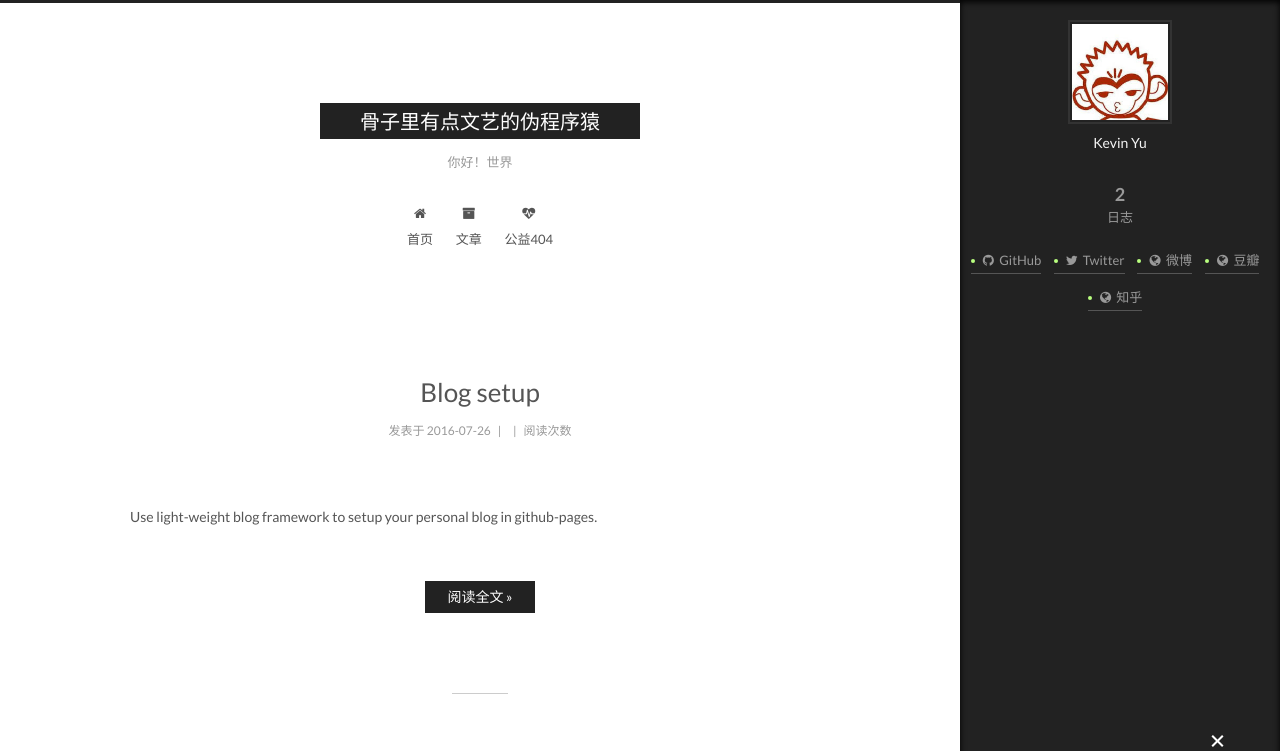
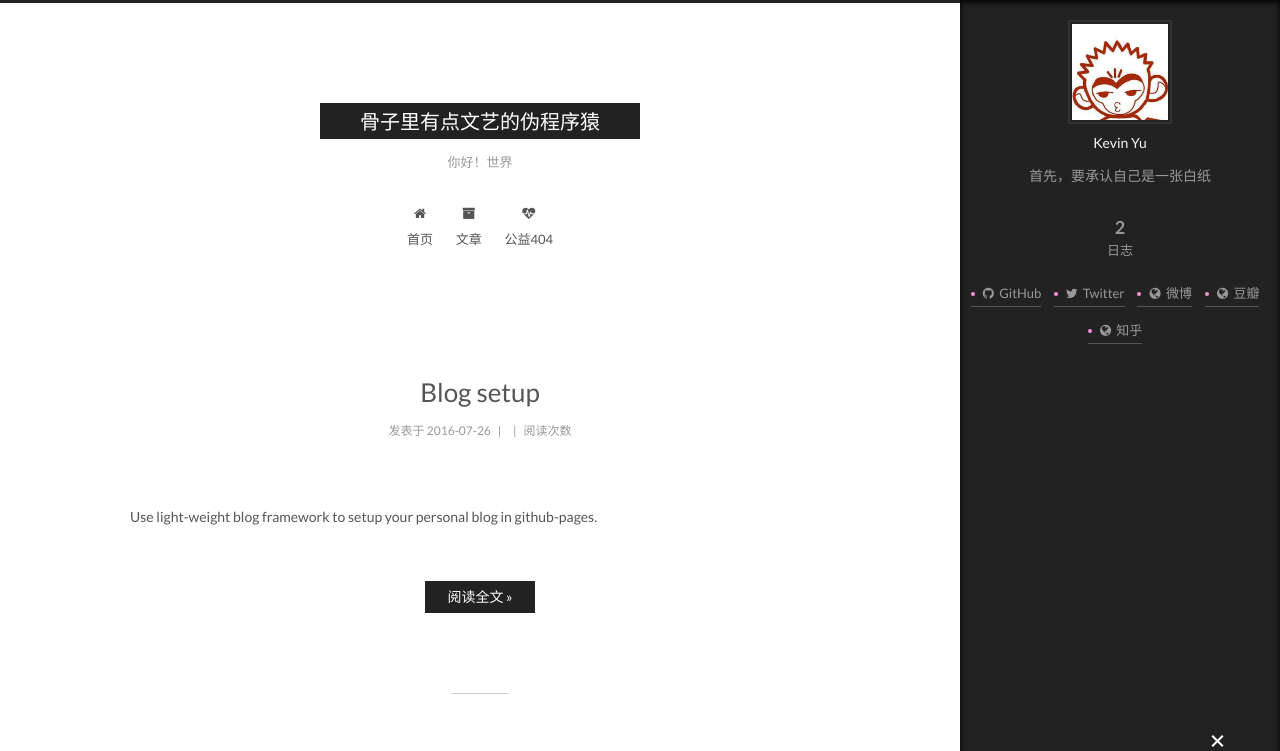
Before and after one commit to kevinngu/kevinngu.github.io, a plain HTML site: page index.html in a window 1280 px wide. Both pictures are taken after a click on the element 1217 px from the left and 742 px from the top of the page. Shown: the top 751 px of the page. Drawn offline with Linux system fonts and the light colour scheme; a script that the page names is missing.

Commit message:
Site updated: 2016-07-31 10:39:53

```diff
--- a/css/main.css
+++ b/css/main.css
@@ -1575,7 +1575,7 @@ pre .javascript .function {
   width: 4px;
   height: 4px;
   border-radius: 50%;
-  background: #b9ff7f;
+  background: #ff90d5;
 }
 .links-of-blogroll {
   font-size: 13px;
--- a/index.html
+++ b/index.html
@@ -84,12 +84,15 @@
 
 
 
+<meta name="description" content="首先，要承认自己是一张白纸">
 <meta property="og:type" content="website">
 <meta property="og:title" content="骨子里有点文艺的伪程序猿">
 <meta property="og:url" content="http://yoursite.com/index.html">
 <meta property="og:site_name" content="骨子里有点文艺的伪程序猿">
+<meta property="og:description" content="首先，要承认自己是一张白纸">
 <meta name="twitter:card" content="summary">
 <meta name="twitter:title" content="骨子里有点文艺的伪程序猿">
+<meta name="twitter:description" content="首先，要承认自己是一张白纸">
 
 
 
@@ -480,7 +483,7 @@
                src="/images/avatar.png"
                alt="Kevin Yu" />
           <p class="site-author-name" itemprop="name">Kevin Yu</p>
-          <p class="site-description motion-element" itemprop="description"></p>
+          <p class="site-description motion-element" itemprop="description">首先，要承认自己是一张白纸</p>
         </div>
         <nav class="site-state motion-element">
           <div class="site-state-item site-state-posts">
```
Also changed, not shown: 2016/07/25/hello-world/index.html (+1 -1 lines), 2016/07/26/my-blog-set-up/index.html (+1 -1 lines), archives/2016/07/index.html (+4 -1 lines), archives/2016/index.html (+4 -1 lines), archives/index.html (+4 -1 lines).
